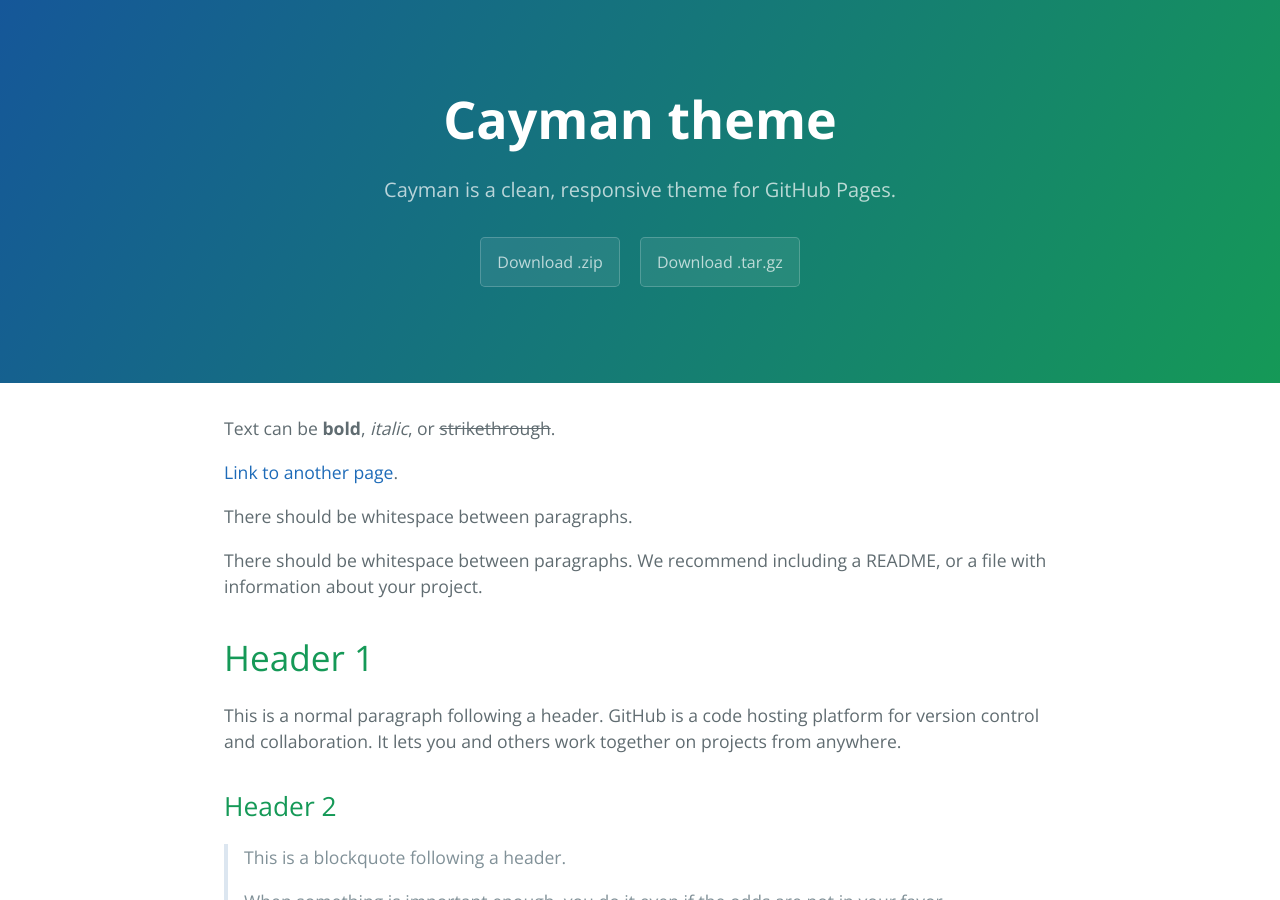
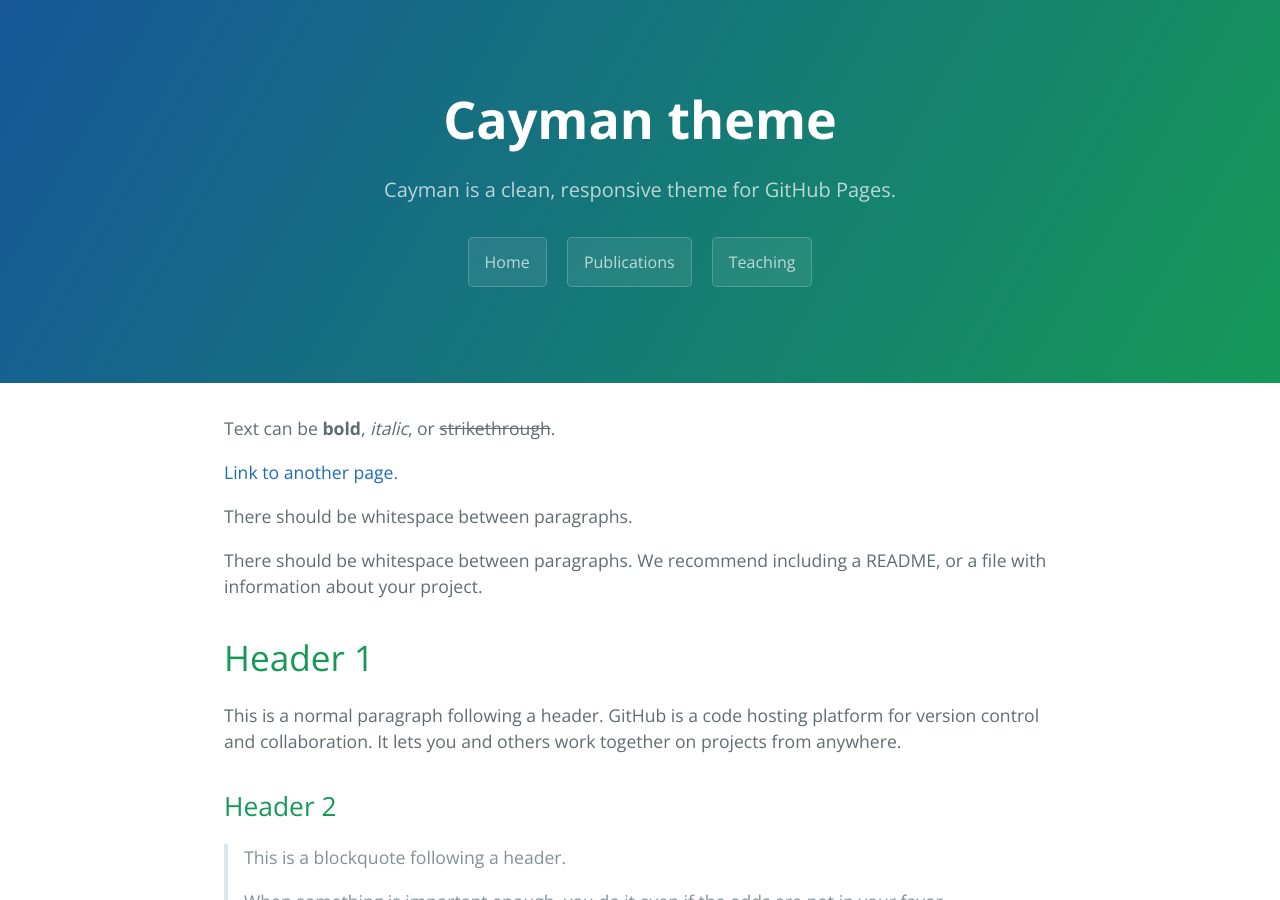
Before and after one commit to matthewllthomas/matthewllthomas.github.io, a Jekyll site: the page built from index.md, in a window 1280 px wide and 900 px high. Built offline with Jekyll 4.4.1, drawn with Linux system fonts in a browser that asks for light colours.

Commit message:
Update default.html

```diff
--- a/_layouts/default.html
+++ b/_layouts/default.html
@@ -18,13 +18,18 @@
     <header class="page-header" role="banner">
       <h1 class="project-name">{{ page.title | default: site.title | default: site.github.repository_name }}</h1>
       <h2 class="project-tagline">{{ page.description | default: site.description | default: site.github.project_tagline }}</h2>
-      {% if site.github.is_project_page %}
+
+
+      <a href="/" class="btn">Home</a>
+      <a href="/publications" class="btn">Publications</a>
+      <a href="/teaching" class="btn">Teaching</a>
+      <!-- {% if site.github.is_project_page %}
         <a href="{{ site.github.repository_url }}" class="btn">View on GitHub</a>
-      {% endif %}
-      {% if site.show_downloads %}
+      {% endif %} -->
+      <!-- {% if site.show_downloads %}
         <a href="{{ site.github.zip_url }}" class="btn">Download .zip</a>
         <a href="{{ site.github.tar_url }}" class="btn">Download .tar.gz</a>
-      {% endif %}
+      {% endif %} -->
     </header>
 
     <main id="content" class="main-content" role="main">
```
